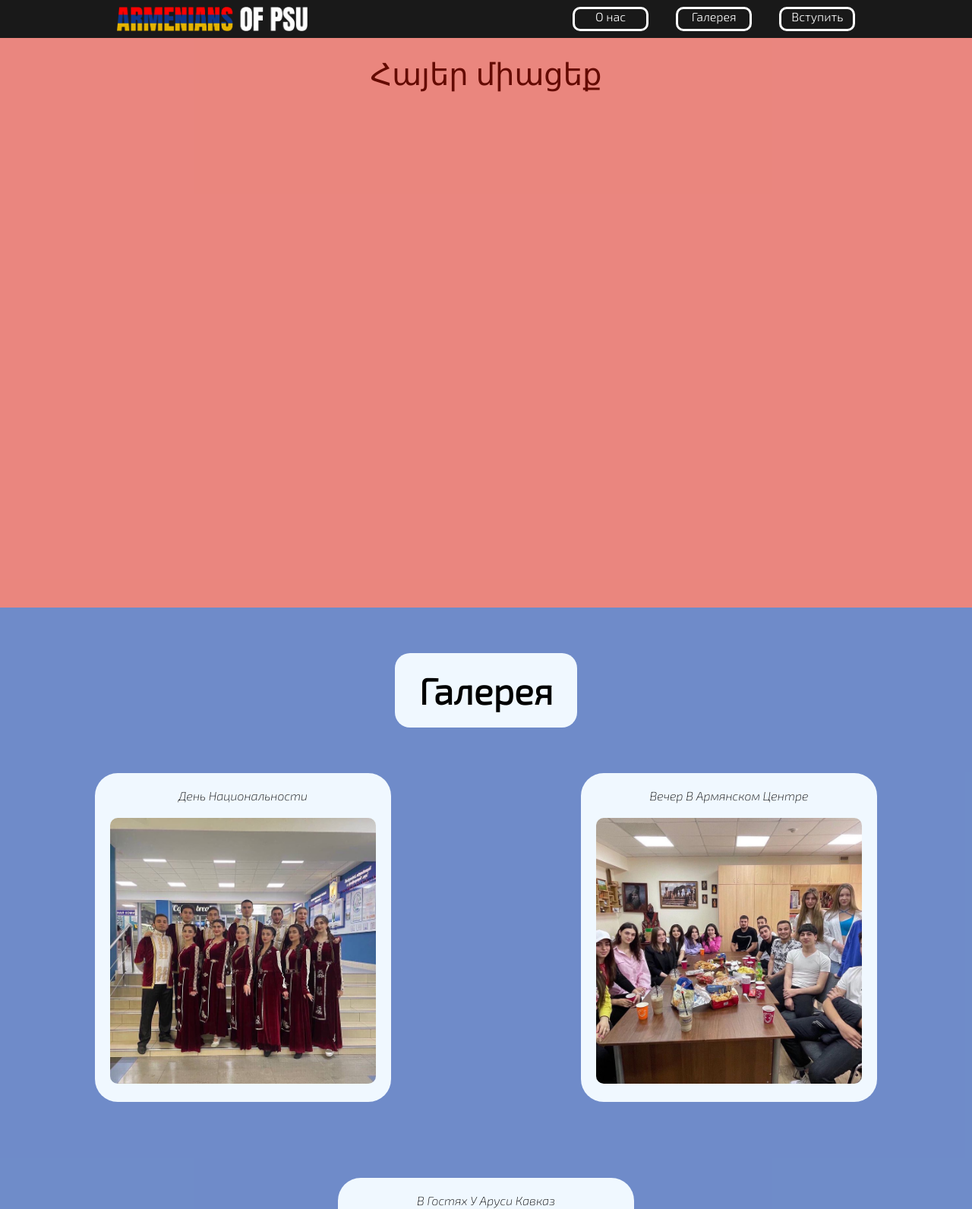
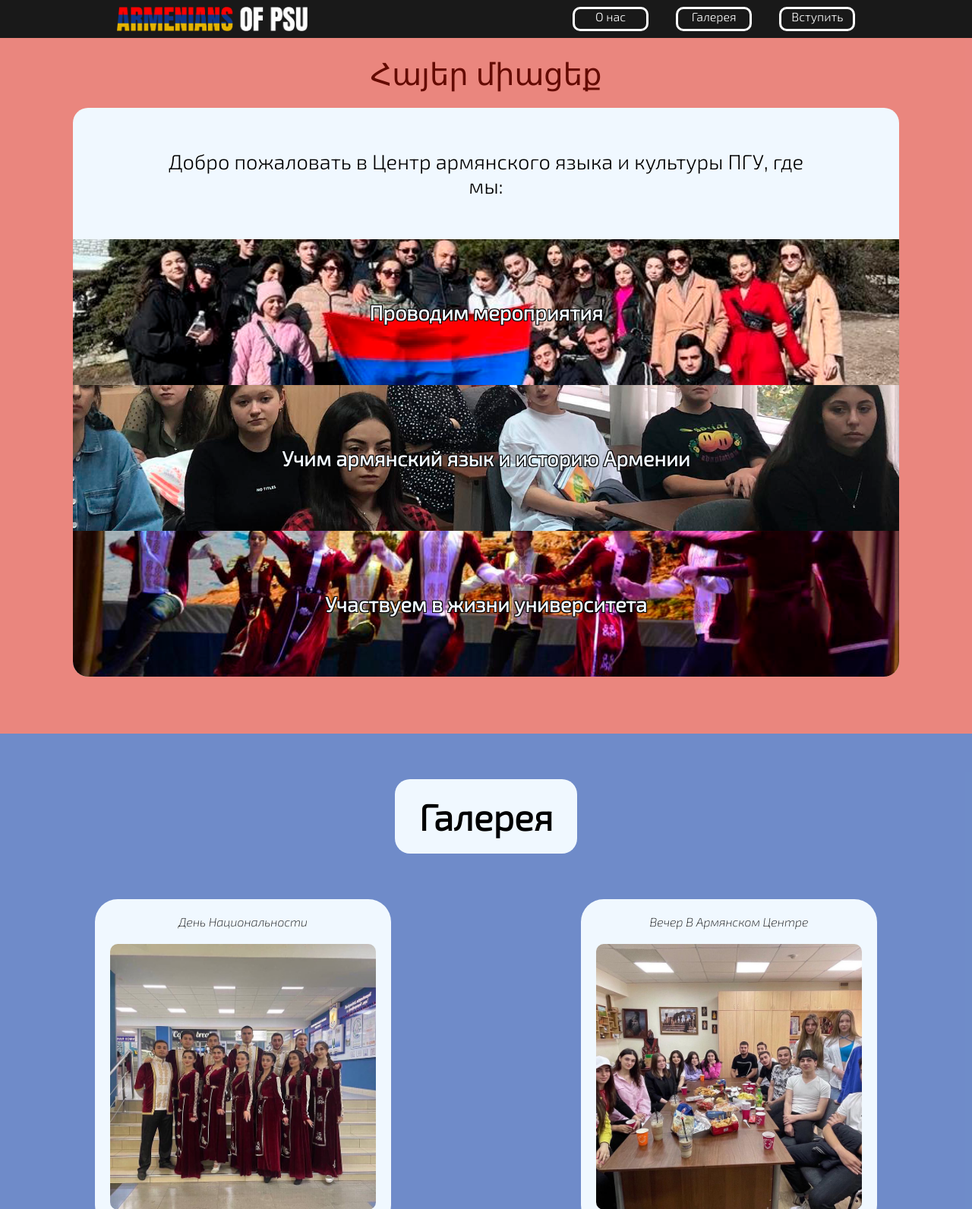
Before and after one commit to Nikos48/ArmeniansPSU, a Django app: page /home/ in a window 1280 px wide. Shown: the top 1592 px of the page at 76% size. Run offline with Django 4.2, Linux system fonts and the light colour scheme.

Commit message:
completed about page. Website done

```diff
--- a/main/static/main/css/index.css
+++ b/main/static/main/css/index.css
@@ -96,20 +96,58 @@ header {
 }
 
 .about {
+  display: flex;
+  justify-content: center;
   padding-top: 75px;
   padding-bottom: 25px;
   background-color: #da291c90;
   box-sizing: border-box;
   width: 100vw;
-  min-height: 100%;
+  min-height: 95%;
 }
-.about p {
+.about > div > p:first-child {
+  /* Девиз */
   margin: 0;
   text-align: center;
   color: rgb(100, 10, 0);
   font-size: 2.5rem;
 }
 
+.about > .content-box {
+  width: 85%;
+  margin-bottom: 50px;
+}
+
+.about-block {
+  background-color: #f0f8ff;
+  font-size: 1.7rem;
+  font-family: "Exo 2";
+  margin-top: 20px;
+  border-radius: 20px;
+  text-align: center;
+  min-height: auto;
+}
+.about-block > p:first-child {
+  margin: 0;
+  padding: 5% 10%;
+}
+
+.about-deed.n3 {
+  border-radius: 0 0 20px 20px;
+  align-content: top;
+  background-origin: ;
+}
+.about-deed {
+  padding: 10vh 0;
+  background-size: cover !important;
+  background-repeat: no-repeat !important;
+  background-position: center !important;
+  color: #f0f8ff;
+  font-weight: 800;
+  min-height: 0 !important;
+  text-shadow: -1px -1px 0 #000, 1px -1px 0 #000, -1px 1px 0 #000,
+    1px 1px 0 #000;
+}
 .gallery {
   padding-bottom: 50px;
   position: relative;
--- a/main/templates/main/home.html
+++ b/main/templates/main/home.html
@@ -40,6 +40,30 @@
                 <p>
                     Հայեր միացեք
                 </p>
+                <div class="about-block">
+                    <p>
+                        <!--  Ты армянин?<br>
+                        Тебе нравится армянский язык?<br>
+                        Интересуешься историей и культурой армянского народа?<br>
+                        Если ответ на эти вопросы «да», то -->
+                        Добро пожаловать в Центр
+                        армянского языка и культуры ПГУ, где мы:
+                        <!-- Ждем вас всех в нашем Центре,
+                        который располагается в ПГУ на 2
+                        этаже ИИЯМТ 211 аудитория -->
+                    </p>
+                    <div class="about-deeds-flexbox">
+                        <div class="about-deed n1" style="background: url('{% static 'main/images/1.png' %}')">
+                            Проводим мероприятия
+                        </div>
+                        <div class="about-deed n2" style="background: url('{% static 'main/images/2.png' %}')">
+                            Учим армянский язык и историю Армении
+                        </div>
+                        <div class="about-deed n3" style="background: url('{% static 'main/images/3.png' %}')">
+                            Участвуем в жизни университета
+                        </div>
+                    </div>
+                </div>
             </div>
         </div>
         <div class="gallery" id="gallery">
```
Also changed, not shown: main/static/main/images/1.png (added), main/static/main/images/2.png (added), main/static/main/images/3.png (added).
